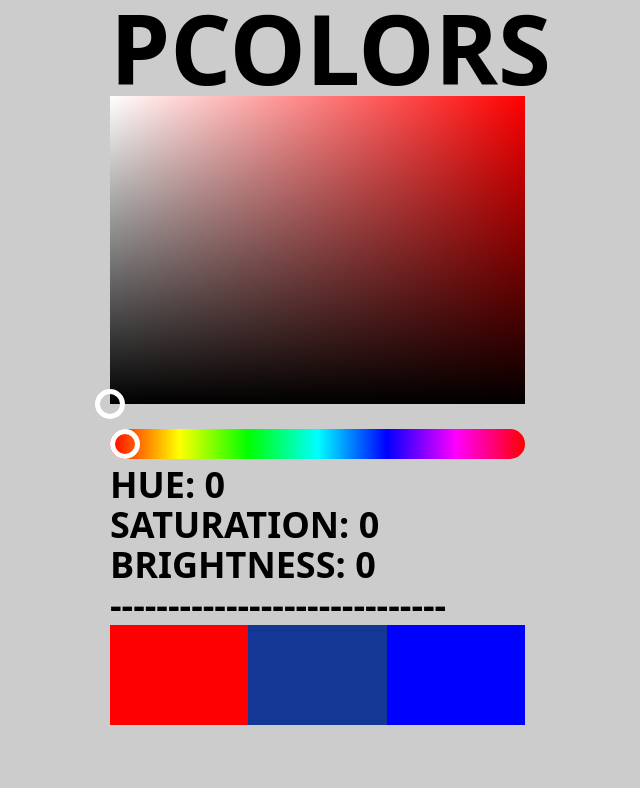
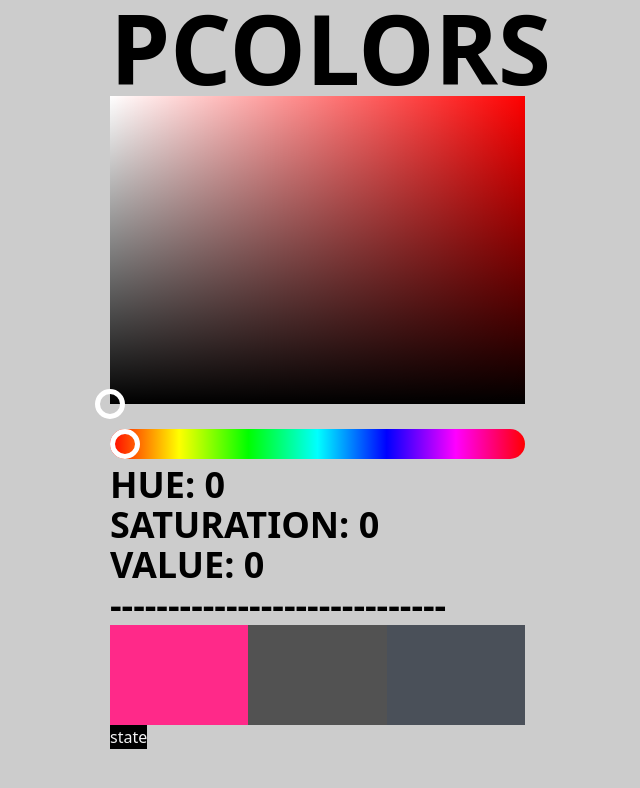
Before and after one commit to GosuBoy/ProcessingColors, a React (Vite) app in the folder PColors/: page / in a window 1280 px wide. Shown: the top 788 px of the page, without its empty margins (114-754 px from the left). Built offline with nearby package versions, Linux system fonts and the light colour scheme.

Commit message:
Improved color picker component

```diff
--- a/PColors/src/App.jsx
+++ b/PColors/src/App.jsx
@@ -1,50 +1,94 @@
-import { useRef, useState } from "react";
-import { ColorPickerTest } from "./components/ColorPicker_Test";
-import { ContainersTest } from "./components/ContainersTest";
+/*
 import { ColorPickerV1 } from "./components/colorPickerV1/ColorPickerV1";
 import { TestElements } from "./components/colorPickerV1/TestElements";
+*/
+import { useRef, useState } from "react";
+import { ColorPickerV2 } from "./components/colorPickerV2/ColorPickerV2";
+import { TestElementsV2 } from "./components/colorPickerV2/TestElementsV2";
+import { hsv2rgb } from "./components/utils/hsv2rgb";
+import { UIContainer } from "./components/colorPickerV2/UIContainer";
+import { rgb2hsv } from "./components/utils/rgb2hsv";
+
+const PUIelements = [
+    {
+        id: "console_output_color",
+        color: "#ff2989",
+    },
+    {
+        id: "console_scrollbar_color",
+        color: "#525252",
+    },
+    {
+        id: "console_scrollbar_thumb_enabled_color",
+        color: "#4A5059",
+    },
+];
 
 function App() {
-    /*
     const [currentColor, setCurrentColor] = useState([0, 0, 0]);
+    //const [elems, setElems] = useState([...PUIelements]);
+    const selectedElement = useRef(null);
+    const contRef = useRef(null);
 
-    const colorRef = useRef(null);
-    const itemsRef = useRef(null);
+    function doSomething(Hue, Sat, Val) {
+        //console.log(Hue, Sat, Val);
+        const [R, G, B] = hsv2rgb(Hue, Sat, Val);
+        //console.log(selectedElement.current);
+        if (selectedElement.current) {
+            selectedElement.current.style.backgroundColor = `rgb( ${R * 255}, ${
+                G * 255
+            }, ${B * 255})`;
+        }
+    }
 
-    function getColor(R, G, B) {
-        setCurrentColor([R, G, B]);
-        colorRef.current.setRGB(R, G, B);
-        console.log(colorRef.current.getRGB());
-        //console.log(colorRef.current);
+    function onSelection(e) {
+        //console.log(e.target.style.backgroundColor);
+        selectedElement.current = e.target;
+        //console.log()
+        //const color = e.target.style.backgroundColor;
+        //setCurrentColor()
+        const [R, G, B] = e.target.style.backgroundColor
+            .split("(")[1]
+            .split(")")[0]
+            .split(",");
+
+        const [H, S, V] = rgb2hsv(R / 255, G / 255, B / 255);
+
+        setCurrentColor([H, S, V]);
     }
-    */
 
-    const currentElement = useRef(null);
-    const [currentColor, setCurrentColor] = useState(null);
+    function getNewColors(e) {
+        const elements = Array.from(contRef.current.children);
+        elements.forEach((e) => console.log(e.id, e.style.backgroundColor));
+    }
 
     return (
         <div className="ml-56">
             <h1 className="text-8xl font-bold">PCOLORS</h1>
-            <ColorPickerV1
-                currentElement={currentElement}
-                currentColor={currentColor}
+            <ColorPickerV2 input={currentColor} output={doSomething} />
+            <UIContainer
+                elements={PUIelements}
+                selectionHandler={onSelection}
+                ref={contRef}
+                /*cref={contRef}*/
             />
-            <TestElements
-                currentElement={currentElement}
-                setCurrentColor={setCurrentColor}
+            <button className="bg-black text-zinc-100" onClick={getNewColors}>
+                state
+            </button>
+            {/*
+            <TestElementsV2
+                onSelection={setCurrentColor}
+                currentTarget={selectedElement}
             />
-            {/*<ColorPicker></ColorPicker>*/}
-            {/*
-            <ColorPickerTest
-              currentColor={currentColor}
-              ref={colorRef}
-              itemsRef={itemsRef}
+            */}
+            {/*<ColorPickerV1
+                  currentElement={currentElement}
+                  currentColor={currentColor}
               />
-            <ContainersTest
-              getColor={getColor}
-              ref={itemsRef}
-            />
-          */}
+              <TestElements
+                  currentElement={currentElement}
+                  setCurrentColor={setCurrentColor}
+              />*/}
         </div>
     );
 }
--- /dev/null
+++ b/PColors/src/components/colorPickerV2/CData.jsx
@@ -0,0 +1,10 @@
+export function CData({ H, S, V }) {
+    return (
+        <div className="font-semibold text-4xl">
+            <h1>HUE: {H}</h1>
+            <h1>SATURATION: {S}</h1>
+            <h1>VALUE: {V}</h1>
+            -----------------------------
+        </div>
+    );
+}
--- /dev/null
+++ b/PColors/src/components/colorPickerV2/ColorPickerV2.jsx
@@ -0,0 +1,40 @@
+import { forwardRef, useEffect, useState } from "react";
+import { CData } from "./CData";
+import { HSelector } from "./HSelector";
+import { SVSelector } from "./SVSelector";
+
+// H S V
+//export const ColorPickerV2 = forwardRef((props, ref) => {
+// input is an array of HSV values [ H , S , V ];
+
+// output is a callback function
+
+export function ColorPickerV2({ input, output }) {
+    const [Hue, setHue] = useState(0); // [0 , 360]
+    const [Sat, setSat] = useState(0); // [0 , 1]
+    const [Val, setVal] = useState(0); // [0 , 1]
+
+    useEffect(() => {
+        output(Hue, Sat, Val);
+    }, [Hue, Sat, Val]);
+
+    useEffect(() => {
+        if (input) {
+            const [H, S, V] = input;
+            setHue(H);
+            setSat(S);
+            setVal(V);
+        }
+    }, [input]);
+
+    return (
+        <div id="CPicker">
+            <SVSelector H={Hue} S={Sat} V={Val} setS={setSat} setV={setVal} />
+            <HSelector H={Hue} setH={setHue} />
+            <CData H={Hue} S={Sat} V={Val} />
+        </div>
+    );
+}
+//});
+
+//ColorPickerV2.displayName = "CPicker2.0";
--- /dev/null
+++ b/PColors/src/components/colorPickerV2/HSelector.jsx
@@ -0,0 +1,15 @@
+export function HSelector({ H, setH }) {
+    return (
+        <input
+            type="range"
+            min={0}
+            max={360}
+            value={H}
+            onChange={(e) => {
+                e.preventDefault();
+                setH(e.target.value);
+            }}
+            id="HUE_SLIDER"
+        />
+    );
+}
--- /dev/null
+++ b/PColors/src/components/colorPickerV2/SVSelector.jsx
@@ -0,0 +1,64 @@
+import { useEffect, useRef } from "react";
+
+export function SVSelector({ H, S, V, setS, setV }) {
+    const thumbRef = useRef(null);
+    const bgrndRef = useRef(null);
+    const boundRef = useRef({});
+
+    // THIS CAN BE SIMPLIFIED
+    useEffect(() => {
+        const Bounds = bgrndRef.current.getBoundingClientRect();
+
+        boundRef.current = {
+            W: Bounds.width,
+            H: Bounds.height,
+            top: Bounds.top,
+            bot: Bounds.bottom,
+            lef: Bounds.left,
+            rig: Bounds.right,
+        };
+    }, []);
+
+    useEffect(() => {
+        bgrndRef.current.style.backgroundColor = `hsl(${H} 100% 50%)`;
+    }, [H]);
+
+    useEffect(() => {
+        thumbRef.current.style.transform = `translate(${S * 415}px, ${
+            308 * (1 - V)
+        }px)`;
+    }, [S, V]);
+
+    function init_thumb_movement() {
+        document.addEventListener("mousemove", move_thumb);
+        document.addEventListener(
+            "mouseup",
+            () => {
+                document.removeEventListener("mousemove", move_thumb);
+            },
+            { once: true }
+        );
+    }
+
+    function move_thumb(e) {
+        e.preventDefault();
+        const dim = boundRef.current;
+
+        let x = e.x - dim.lef;
+        let y = e.y - dim.top;
+
+        if (e.x > dim.rig) x = dim.W;
+        if (e.x < dim.lef) x = 0;
+        if (e.y > dim.bot) y = dim.H;
+        if (e.y < dim.top) y = 0;
+
+        setS(x / 415);
+        setV(1 - y / 308);
+    }
+
+    return (
+        <div id="test" onMouseDown={init_thumb_movement} ref={bgrndRef}>
+            <div id="SB_SLIDER" ref={thumbRef} />
+        </div>
+    );
+}
--- /dev/null
+++ b/PColors/src/components/colorPickerV2/TestElementsV2.jsx
@@ -0,0 +1,37 @@
+import { rgb2hsv } from "../utils/rgb2hsv";
+
+export function TestElementsV2({ onSelection, currentTarget }) {
+    function selectionHandler(e) {
+        const [R, G, B] = e.target.style.backgroundColor
+            .split("(")[1]
+            .split(")")[0]
+            .split(",")
+            .map((e) => e / 255);
+        const [H, S, V] = rgb2hsv(R, G, B);
+        //console.log("HSV COLOR:", H, S, V);
+        onSelection([H, S, V]);
+        currentTarget.current = e.target;
+    }
+    return (
+        <div className="flex flex-row w-[415px]">
+            <div
+                className="item flex-1"
+                style={{ backgroundColor: "rgb(255, 0, 0)" }}
+                id="0"
+                onClick={selectionHandler}
+            />
+            <div
+                className="item flex-1"
+                style={{ backgroundColor: "rgb(20, 55, 150)" }}
+                id="1"
+                onClick={selectionHandler}
+            />
+            <div
+                className="item flex-1"
+                style={{ backgroundColor: "rgb(0, 0, 255)" }}
+                id="2"
+                onClick={selectionHandler}
+            />
+        </div>
+    );
+}
--- /dev/null
+++ b/PColors/src/components/colorPickerV2/UIContainer.jsx
@@ -0,0 +1,29 @@
+import { forwardRef } from "react";
+
+export const UIContainer = forwardRef(({ elements, selectionHandler }, ref) => {
+    return (
+        <div className="flex flex-row w-[415px]" ref={ref}>
+            {elements.map((element, index) => (
+                <UIElement
+                    key={index}
+                    id={element.id}
+                    color={element.color}
+                    handler={selectionHandler}
+                />
+            ))}
+        </div>
+    );
+});
+
+UIContainer.displayName = "UIcont";
+
+function UIElement({ id, color, handler }) {
+    return (
+        <div
+            className="item flex-1"
+            id={id}
+            style={{ backgroundColor: color }}
+            onClick={handler}
+        ></div>
+    );
+}
```
